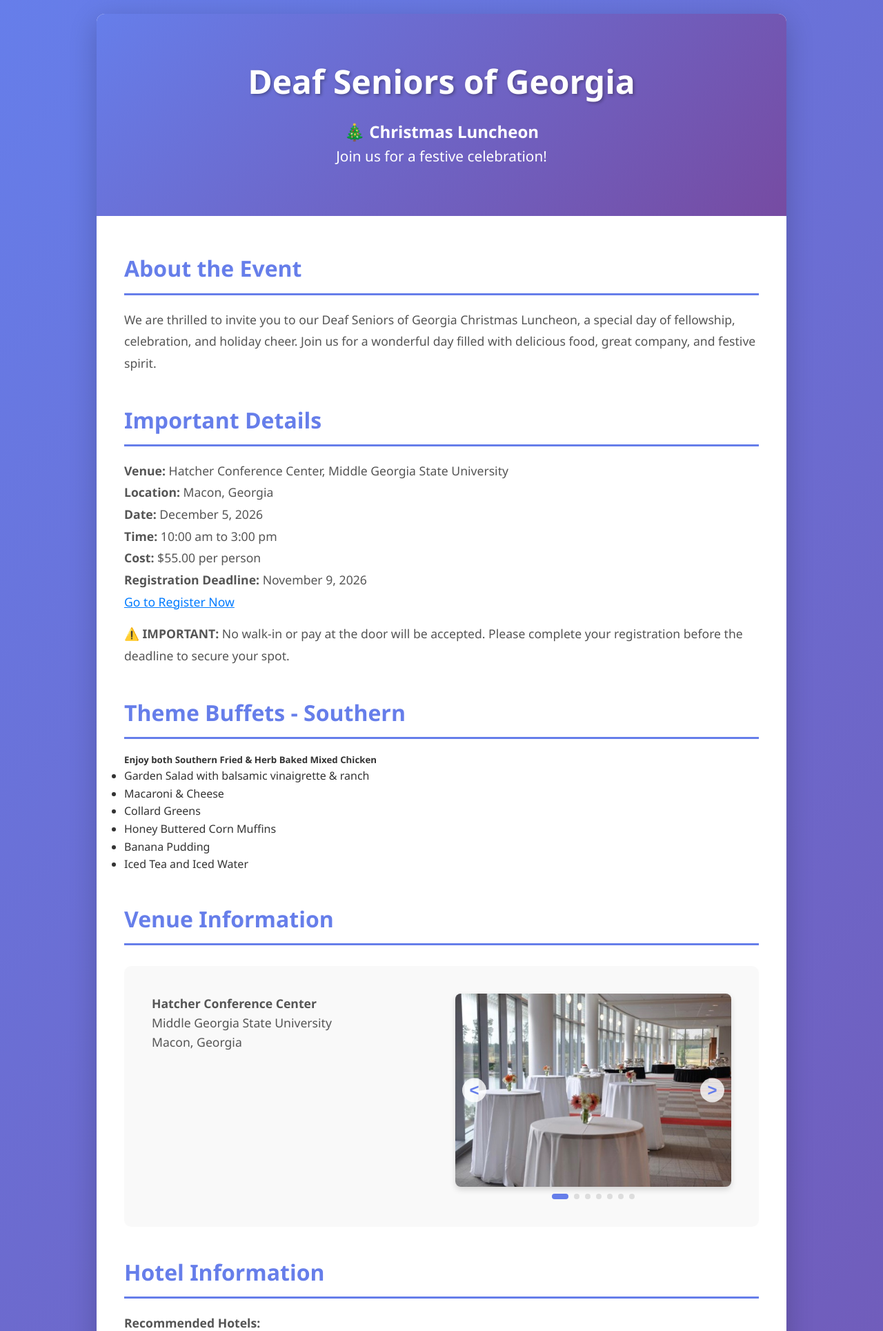
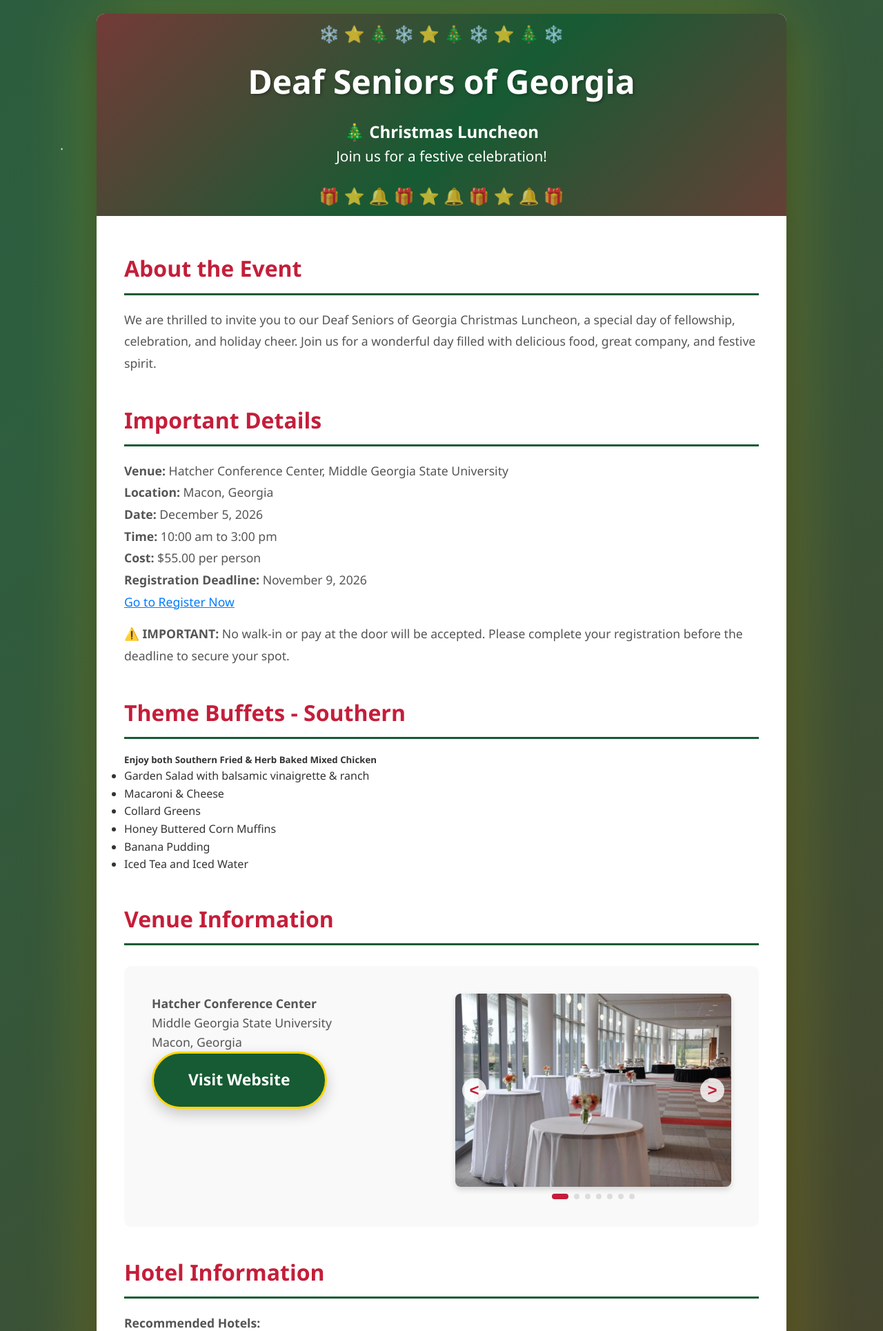
Before and after one commit to EagleGolf90/dsg, a PHP site: page / in a window 1280 px wide. Shown: the top 1929 px of the page at 69% size. Run offline with PHP 8.4, Linux system fonts and the light colour scheme.

Commit message:
Add links for hotel, campus and Taco Mac

```diff
--- a/css/flyer-styles.css
+++ b/css/flyer-styles.css
@@ -1,17 +1,89 @@
+/* Christmas Background */
+body {
+    background: linear-gradient(135deg, #1a472a 0%, #2d5f3f 50%, #8b0000 100%);
+    background-size: 400% 400%;
+    animation: christmasGradient 15s ease infinite;
+    position: relative;
+}
+
+body::before {
+    content: '';
+    position: fixed;
+    top: 0;
+    left: 0;
+    width: 100%;
+    height: 100%;
+    background-image:
+        radial-gradient(2px 2px at 20% 30%, white, transparent),
+        radial-gradient(2px 2px at 60% 70%, white, transparent),
+        radial-gradient(1px 1px at 50% 50%, white, transparent),
+        radial-gradient(1px 1px at 80% 10%, white, transparent),
+        radial-gradient(2px 2px at 90% 60%, white, transparent),
+        radial-gradient(1px 1px at 33% 80%, white, transparent),
+        radial-gradient(1px 1px at 15% 90%, white, transparent);
+    background-size: 200% 200%;
+    background-position: 0% 0%;
+    animation: snowfall 20s linear infinite;
+    pointer-events: none;
+    z-index: 1;
+}
+
+@keyframes christmasGradient {
+    0% { background-position: 0% 50%; }
+    50% { background-position: 100% 50%; }
+    100% { background-position: 0% 50%; }
+}
+
+@keyframes snowfall {
+    0% { background-position: 0% 0%, 0% 0%, 0% 0%, 0% 0%, 0% 0%, 0% 0%, 0% 0%; }
+    100% { background-position: 100% 100%, -100% 150%, 50% 200%, 150% 100%, -50% 180%, 200% 150%, -100% 200%; }
+}
+
 .flyer-container {
     max-width: 1000px;
     margin: 0 auto;
     background: white;
     border-radius: 12px;
-    box-shadow: 0 10px 40px rgba(0, 0, 0, 0.2);
+    box-shadow: 0 10px 40px rgba(0, 0, 0, 0.3), 0 0 100px rgba(255, 215, 0, 0.3);
     overflow: hidden;
+    position: relative;
+    z-index: 2;
 }
 
 .flyer-header {
-    background: linear-gradient(135deg, #667eea 0%, #764ba2 100%);
+    background: linear-gradient(135deg, #c41e3a 0%, #165b33 50%, #c41e3a 100%);
+    background-size: 200% 200%;
+    animation: christmasHeader 10s ease infinite;
     color: white;
     padding: 60px 40px;
     text-align: center;
+    position: relative;
+}
+
+.flyer-header::before {
+    content: '❄️ ⭐ 🎄 ❄️ ⭐ 🎄 ❄️ ⭐ 🎄 ❄️';
+    position: absolute;
+    top: 10px;
+    left: 0;
+    right: 0;
+    font-size: 1.5em;
+    opacity: 0.7;
+}
+
+.flyer-header::after {
+    content: '🎁 ⭐ 🔔 🎁 ⭐ 🔔 🎁 ⭐ 🔔 🎁';
+    position: absolute;
+    bottom: 10px;
+    left: 0;
+    right: 0;
+    font-size: 1.5em;
+    opacity: 0.7;
+}
+
+@keyframes christmasHeader {
+    0% { background-position: 0% 50%; }
+    50% { background-position: 100% 50%; }
+    100% { background-position: 0% 50%; }
 }
 
 .flyer-header h1 {
@@ -45,10 +117,10 @@
 }
 
 .event-section h2 {
-    color: #667eea;
+    color: #c41e3a;
     font-size: 2em;
     margin-bottom: 20px;
-    border-bottom: 3px solid #667eea;
+    border-bottom: 3px solid #165b33;
     padding-bottom: 10px;
 }
 
@@ -67,20 +139,21 @@
 }
 
 .highlight-card {
-    background: linear-gradient(135deg, #f5f7fa 0%, #c3cfe2 100%);
+    background: linear-gradient(135deg, #fff5f5 0%, #e6f5e6 100%);
     padding: 25px;
     border-radius: 10px;
     text-align: center;
     transition: transform 0.3s ease, box-shadow 0.3s ease;
+    border: 2px solid #ffd700;
 }
 
 .highlight-card:hover {
     transform: translateY(-5px);
-    box-shadow: 0 10px 25px rgba(0, 0, 0, 0.15);
+    box-shadow: 0 10px 25px rgba(196, 30, 58, 0.3);
 }
 
 .highlight-card h3 {
-    color: #764ba2;
+    color: #165b33;
     font-size: 1.5em;
     margin-bottom: 10px;
 }
@@ -110,7 +183,7 @@
 
 .schedule-time {
     font-weight: 700;
-    color: #667eea;
+    color: #c41e3a;
     min-width: 150px;
     font-size: 1.1em;
 }
@@ -123,7 +196,7 @@
 .cta-section {
     text-align: center;
     padding: 50px 40px;
-    background: linear-gradient(135deg, #667eea 0%, #764ba2 100%);
+    background: linear-gradient(135deg, #c41e3a 0%, #165b33 100%);
     color: white;
 }
 
@@ -141,7 +214,7 @@
 .register-button {
     display: inline-block;
     background: white;
-    color: #667eea;
+    color: #c41e3a;
     padding: 20px 50px;
     font-size: 1.3em;
     font-weight: 700;
@@ -149,12 +222,33 @@
     border-radius: 50px;
     transition: all 0.3s ease;
     box-shadow: 0 8px 20px rgba(0, 0, 0, 0.2);
+    border: 3px solid #ffd700;
 }
 
 .register-button:hover {
     transform: scale(1.05);
     box-shadow: 0 12px 30px rgba(0, 0, 0, 0.3);
     background: #f0f0f0;
+}
+
+.book-now-button {
+    display: inline-block;
+    background: #165b33;
+    color: white;
+    padding: 20px 50px;
+    font-size: 1.3em;
+    font-weight: 700;
+    text-decoration: none;
+    border-radius: 50px;
+    transition: all 0.3s ease;
+    box-shadow: 0 8px 20px rgba(0, 0, 0, 0.2);
+    border: 3px solid #ffd700;
+}
+
+.book-now-button:hover {
+    transform: scale(1.05);
+    box-shadow: 0 12px 30px rgba(0, 0, 0, 0.3);
+    background: #555;
 }
 
 .contact-info {
@@ -224,7 +318,7 @@
     transform: translateY(-50%);
     background: rgba(255, 255, 255, 0.8);
     border: none;
-    color: #667eea;
+    color: #c41e3a;
     font-size: 1.5em;
     font-weight: bold;
     width: 35px;
@@ -269,7 +363,7 @@
 }
 
 .slider-dot.active {
-    background: #667eea;
+    background: #c41e3a;
     width: 24px;
     border-radius: 4px;
 }
--- a/index.html
+++ b/index.html
@@ -63,7 +63,8 @@
                             <div class="schedule-event">
                                 <strong>Hatcher Conference Center</strong><br>
                                 Middle Georgia State University<br/>
-                                Macon, Georgia
+                                Macon, Georgia<br/>
+                                <a href="https://www.mga.edu/" target="_blank" class="book-now-button">Visit Website</a>
                             </div>
                         </div>
                         <div class="hotel-slider">
@@ -96,7 +97,8 @@
                             <div class="schedule-event">
                                 <strong>Homewood Suites by Hilton Macon-North (I-75)</strong><br>
                                 1514 Bass Rd<br/>
-                                Macon, GA (18 minutes from venue)
+                                Macon, GA (18 minutes from venue)<br/>
+                                <a href="https://www.hilton.com/en/attend-my-event/mcnhwhw-90d-80a6b0b9-f07b-452d-8820-e0571ff96fef/" target="_blank" class="book-now-button">Book Now</a>
                             </div>
                         </div>
                         <div class="hotel-slider">
@@ -138,7 +140,8 @@
                         <div class="hotel-info-wrapper">
                             <div class="schedule-event">
                                 <strong>Taco Mac</strong><br>
-                                5433 Bowman Rd (near Homewood Suites and I-75)
+                                5433 Bowman Rd (near Homewood Suites and I-75)<br/>
+                                <a href="https://www.tacomac.com/locations/macon-bowman-road/" target="_blank" class="book-now-button">Visit Website</a>
                             </div>
                         </div>
                         <div class="hotel-slider">
```
